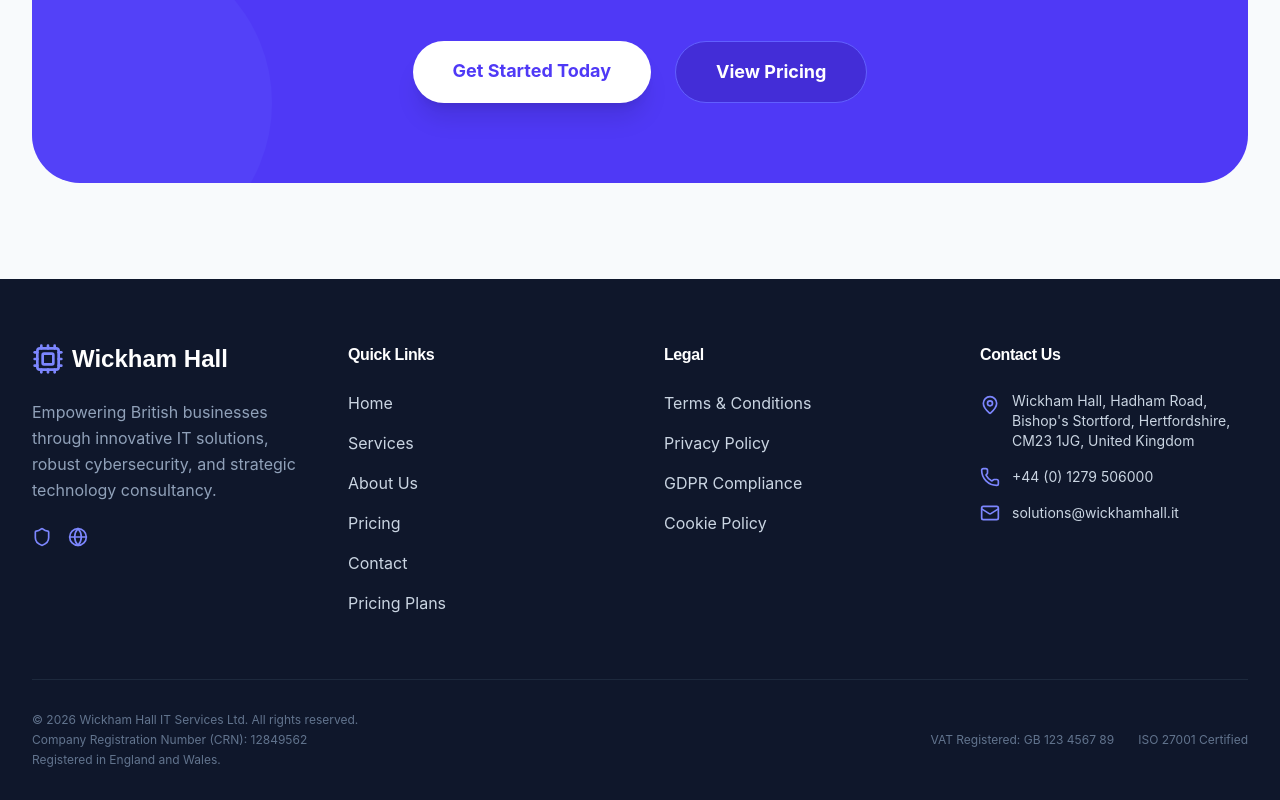
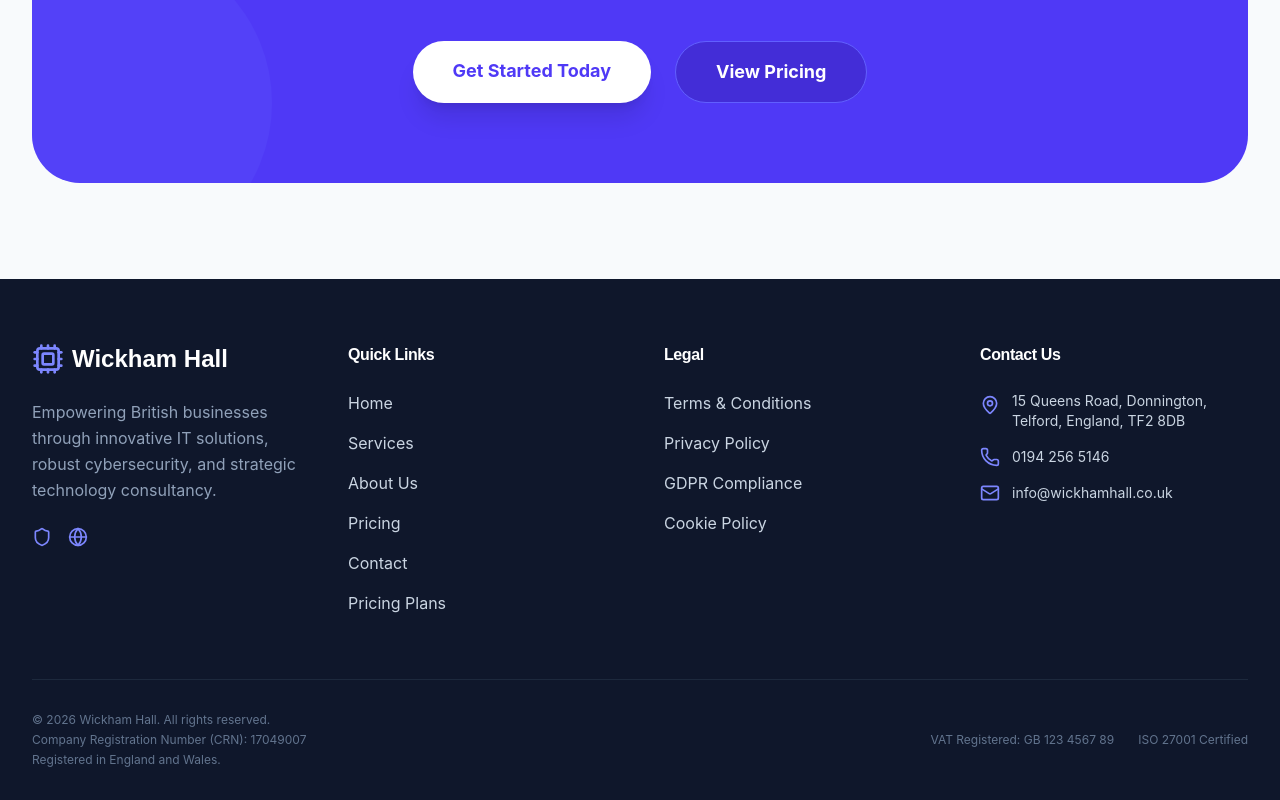
Before and after one commit to consultancy-outfit/100IT-SALESITES-001, a React (Vite) app: page / in a window 1280 px wide. Shown: the part 4091-4891 px from the top of the page. Built offline with nearby package versions, Linux system fonts and the light colour scheme.

Commit message:
Update Layout.tsx

```diff
--- a/src/components/Layout.tsx
+++ b/src/components/Layout.tsx
@@ -4,11 +4,11 @@ import { Mail, Phone, MapPin, Shield, Cpu, Globe, ArrowRight, Menu, X } from 'lu
 import React, { useState } from 'react';
 
 const COMPANY_DETAILS = {
-  name: "Wickham Hall IT Services Ltd",
-  address: "Wickham Hall, Hadham Road, Bishop's Stortford, Hertfordshire, CM23 1JG, United Kingdom",
-  crn: "12849562",
-  phone: "+44 (0) 1279 506000",
-  email: "solutions@wickhamhall.it",
+  name: "Wickham Hall",
+  address: "15 Queens Road, Donnington, Telford, England, TF2 8DB",
+  crn: "17049007",
+  phone: "0194 256 5146",
+  email: "info@wickhamhall.co.uk",
   hours: "Mon - Fri: 08:30 - 18:00"
 };
 
```
